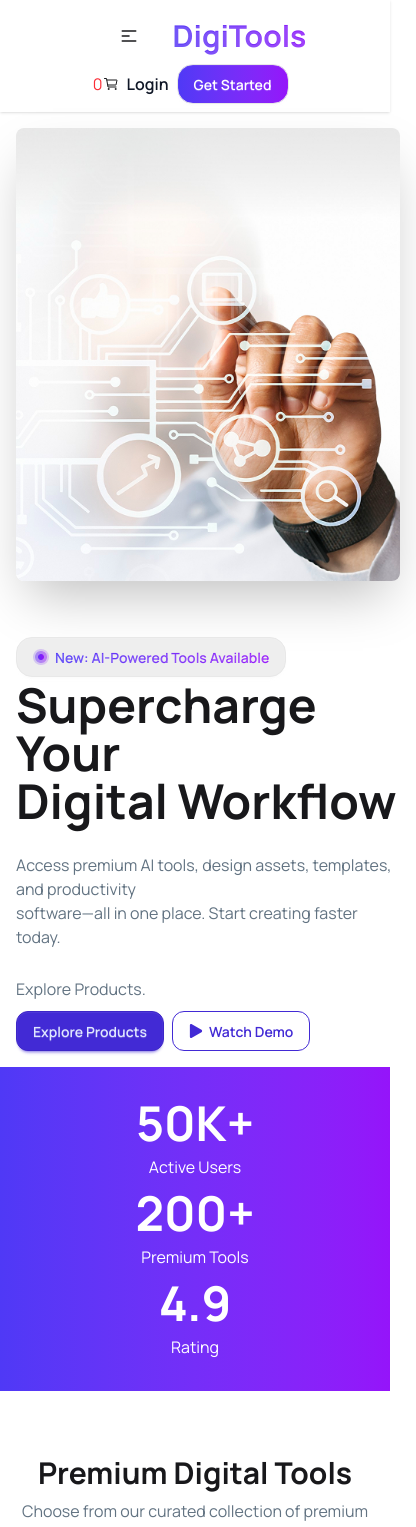
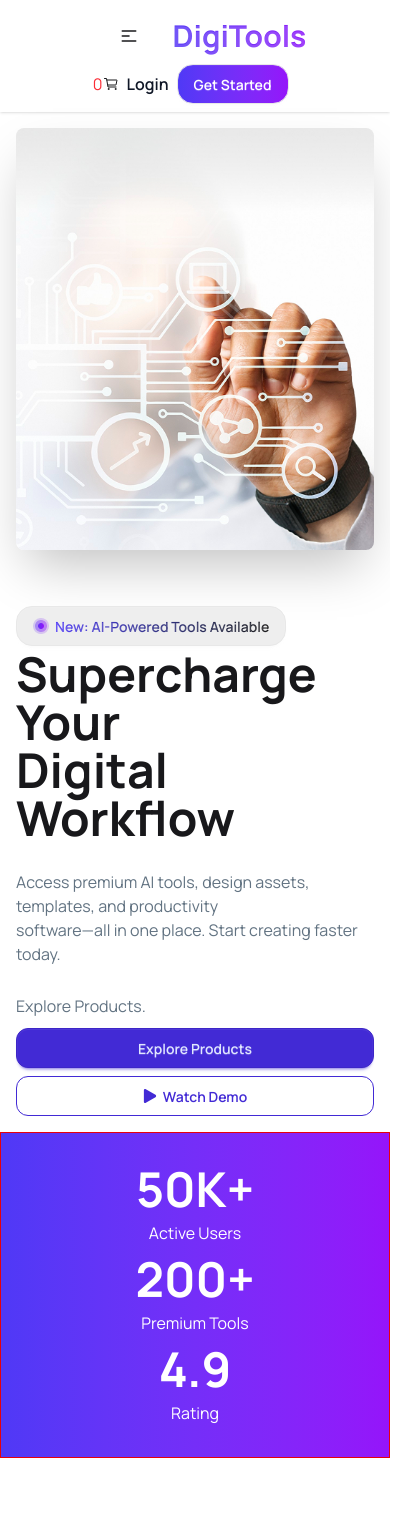
Before and after one commit to NishatNuzhatK/digitools-platform, a React (Vite) app: page / in a window 390 px wide. Shown: the top 1527 px of the page, 416 px wide, since content can reach past the window. Built offline with nearby package versions, Linux system fonts and the light colour scheme.

Commit message:
fixed the problem with responsive devices

```diff
--- a/src/components/UI/Active.jsx
+++ b/src/components/UI/Active.jsx
@@ -2,7 +2,8 @@ import React from 'react';
 
 const Active = () => {
     return (
-        <div>
+
+            <div className='border border-red-600 w-full'>
             <div className='w-full bg-linear-to-r from-[#4F39F6] to-[#9514FA]'>
                 <div className=' text-white grid grid-cols-1 gap-2.5 md:grid-cols-3  text-center py-8 '>
                 <div className='space-y-2 '>
@@ -25,6 +26,9 @@ const Active = () => {
             </div>
 
         </div>
+
+
+
     );
 };
 
--- a/src/components/UI/Hero.jsx
+++ b/src/components/UI/Hero.jsx
@@ -6,23 +6,23 @@ import { FaPlay } from 'react-icons/fa';
 const Hero = () => {
     return (
         <div>
-            <div className="hero  min-h-screen">
+            <div className="hero  min-h-screen ">
   <div className="hero-content flex-col justify-between gap-14 lg:flex-row-reverse">
     <img
       src={bannerImg}
-      className="max-w-sm rounded-lg shadow-2xl"
+      className="rounded-lg shadow-2xl"
     />
     <div className='space-y-1'>
-        <button className='btn bg-base-300  rounded-2xl'><img src={circle} alt="" /><p className='bg-linear-to-r from-[#4F39F6] to-[#9514FA] bg-clip-text text-transparent'>New: AI-Powered Tools Available</p></button>
+        <button className='btn bg-base-300  rounded-2xl'><img src={circle} alt="" /><p className='bg-linear-to-r from-[#4F39F6] to-[#171617] bg-clip-text text-transparent'>New: AI-Powered Tools Available</p></button>
 
       <h1 className="text-5xl font-bold">Supercharge Your <br /> Digital Workflow </h1>
-      <p className="py-6 text-[#627382]">
+      <p className="py-6 text-[#627382] ">
         Access premium AI tools, design assets, templates, and productivity <br />
 software—all in one place. Start creating faster today.
 
       </p>
       <p className='text-[#627382]'>Explore Products.</p>
-      <div className='flex gap-2 pt-1.5'>
+      <div className='flex gap-2 pt-1.5 flex-col md:flex-row'>
         <button className="btn btn-primary rounded-xl">Explore Products</button>
         <button className="btn btn-outline btn-primary rounded-xl"><FaPlay />Watch Demo</button>
 
```
